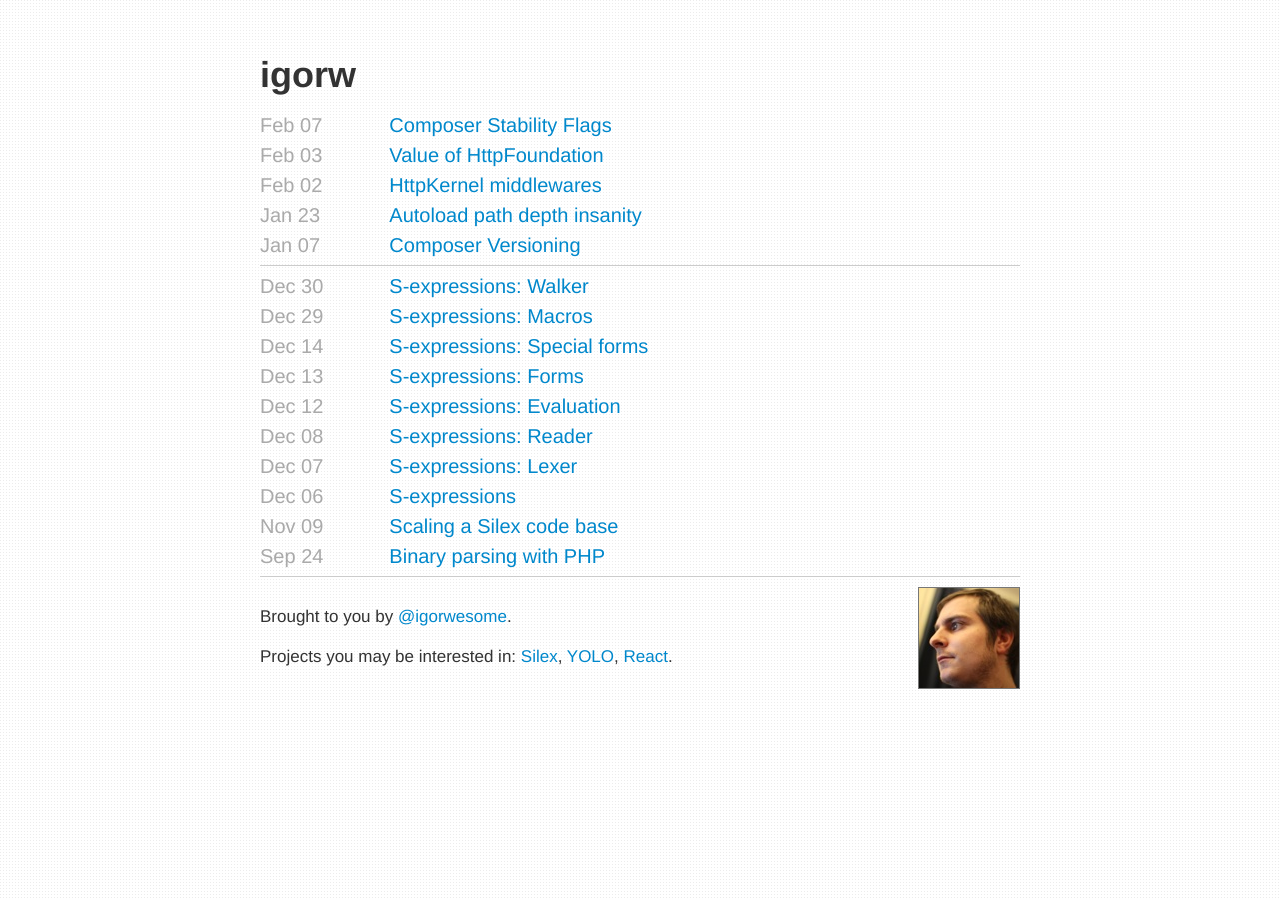
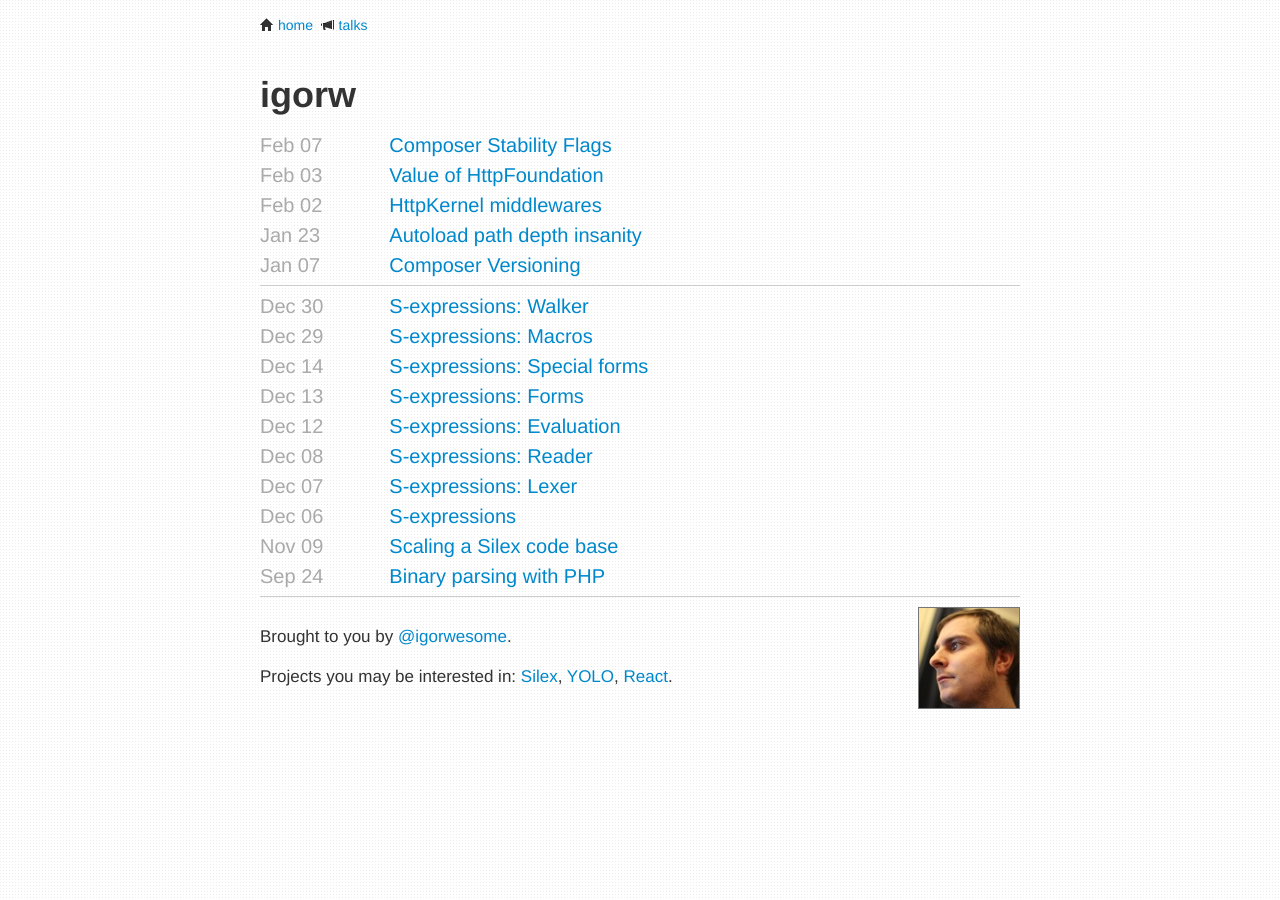
Before and after one commit to igorw/weblog, a Jekyll site: the page built from index.html, in a window 1280 px wide. Built offline with Jekyll 4.4.1, drawn with Linux system fonts in a browser that asks for light colours; Markdown is read by kramdown in place of the engine named in the settings.

Commit message:
Global nav with link to talks page

```diff
--- a/_includes/header.html
+++ b/_includes/header.html
@@ -14,3 +14,9 @@
 <body>
 
 <div class="container-fluid">
+
+    <nav>
+        <i class="icon-home"></i> <a href="/">home</a>
+        <!-- &nbsp;<i class="icon-user"></i> <a href="/me.html">me</a> -->
+        &nbsp;<i class="icon-bullhorn"></i> <a href="/talks.html">talks</a>
+    </nav>
--- a/_layouts/page.html
+++ b/_layouts/page.html
@@ -1,9 +1,4 @@
 {% include header.html %}
-
-<nav>
-    <i class="icon-home"></i> <a href="/">home</a>
-
-</nav>
 
 <div class="hero-unit">
     <h1>{{ page.title }}</h1>
--- a/_layouts/post.html
+++ b/_layouts/post.html
@@ -1,8 +1,4 @@
 {% include header.html %}
-
-<nav>
-    <i class="icon-home"></i> <a href="/">home</a>
-</nav>
 
 <article class="post">
     <div class="date pull-right">
```
